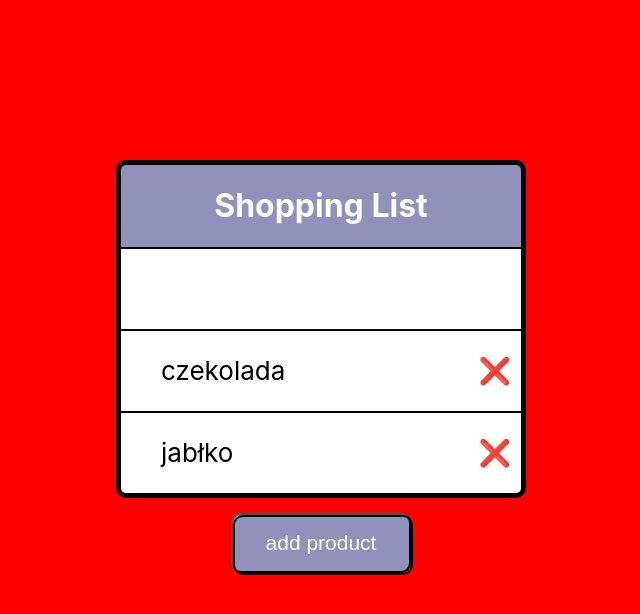
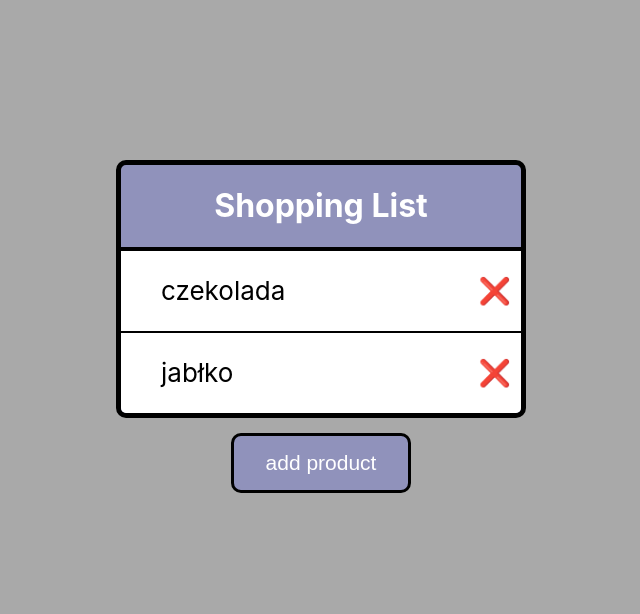
Before and after one commit to wysogladszymon/Shopping-List, a React (Create React App) app: page / in a window 1280 px wide. Shown: the top 614 px of the page, without its empty margins (319-959 px from the left). Built offline with nearby package versions, Linux system fonts and the light colour scheme.

Commit message:
added add-product button function

```diff
--- a/src/App.css
+++ b/src/App.css
@@ -4,6 +4,7 @@
   --text-color: #000;
   --bright-text-color:#FFF;
   --trans-speed:300ms;
+  height:100vmin;
 }
 .App {
   text-align: center;
@@ -21,5 +22,5 @@
   flex-direction: column;
   /* justify-content: center; */
   align-items: center;
-  background-color: red;
+  background-color: 	#A9A9A9;
 }
--- a/src/App.js
+++ b/src/App.js
@@ -2,12 +2,23 @@ import "./App.css";
 import List from "./List";
 import Button from "./Button";
 
+function click(){
+  const myInput = document.getElementById('my-input');
+  if (document.activeElement !== myInput)
+  {
+    myInput.value = '';
+    myInput.focus();
+  }
+};
+
+
 function App() {
+
   return (
     <div className="App">
       <main className="main">
         <List></List>
-        <Button title="add product"/>
+        <Button title="add product" onClick={click}/>
       </main>
     </div>
   );
--- a/src/Button.css
+++ b/src/Button.css
@@ -2,6 +2,7 @@
     --height:60px;
     margin-top: 15px;
     border-radius:10px;
+    border: 3px solid #000;
     height:var(--height);
     width:calc(3* var(--height));
     position:relative;
@@ -11,9 +12,10 @@
     /* z-index:1; */
     transition:transform 300ms ease-in-out;
     /* transition: font-size 300ms ease-in-out; */
+    visibility: visible;
 }
 
-.btn::before{
+/* .btn::before{
     content:'';
     left:0px;
     right:0px;
@@ -22,13 +24,13 @@
     width:100%;
     height:100%;
     background-color:transparent;
-    /* background-color:red; */
+    background-color:red;
     z-index:0;
     position:absolute;
     border:2px solid black;
     border-radius:10px;
     transform:scale(1);
-}
+} */
 
 .btn:hover{
     transform:scale(1.1);
--- a/src/Button.js
+++ b/src/Button.js
@@ -1,5 +1,5 @@
 import "./Button.css";
 
 export default function Button(props) {
-  return <button className="btn" onClick={props.onCLick}>{props.title}</button>;
+  return <button className="btn" onClick={props.onClick}>{props.title}</button>;
 }
--- a/src/Input.css
+++ b/src/Input.css
@@ -3,7 +3,7 @@
     display:flex;
     position:relative;
     /* justify-content: space-between; */
-    height:80px;
+    height:0px;
     width:100%;
     color:#000000;
     font-size:calc(10px + 2vmin);
@@ -18,7 +18,8 @@
     border-left:none;
     border-right:none;
     border-bottom:none;
-
+    transition: height 0.5s ease-in-out;
+    transition-delay:0.1s;
 }
 
 .input:focus{
@@ -26,4 +27,6 @@
     overflow: hidden;
     scale:1;
     outline:none;
+    height:80px;
+    transition: height 0.5s ease-in-out;
 }
--- a/src/Input.js
+++ b/src/Input.js
@@ -1,5 +1,5 @@
 import "./Input.css"
 
 export default function Input(props){
-    return <input className='input'></input>;
+    return <input className='input' id='my-input'></input>;
 }
```
